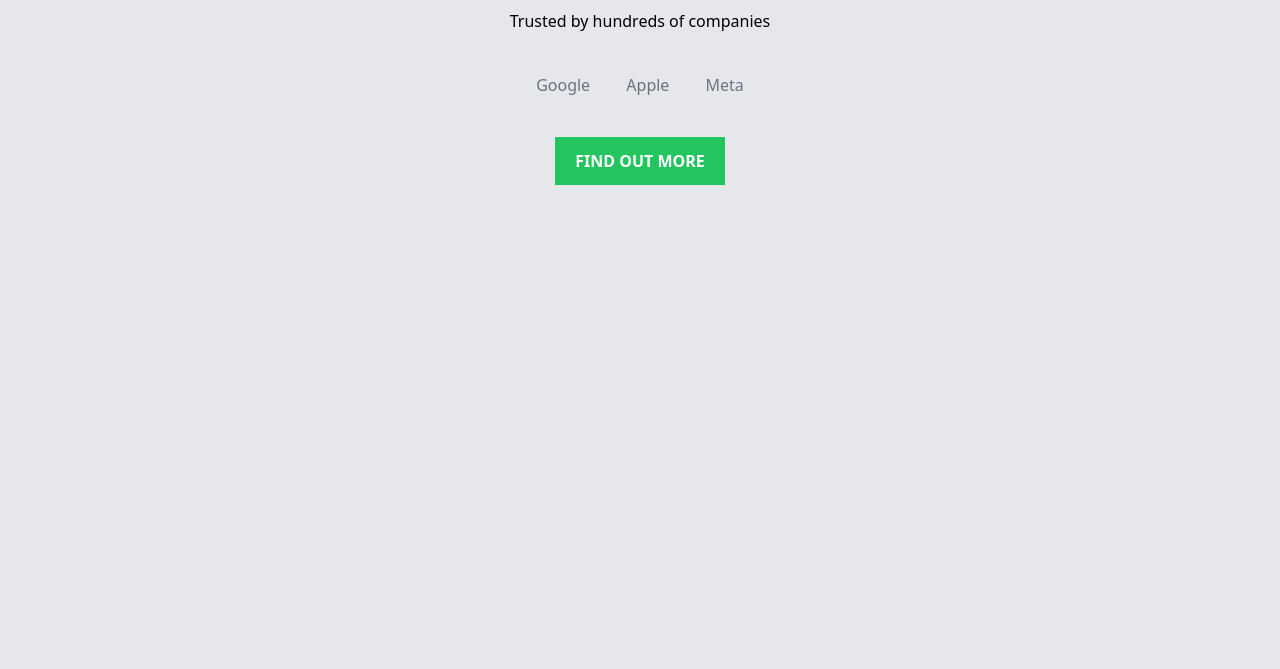
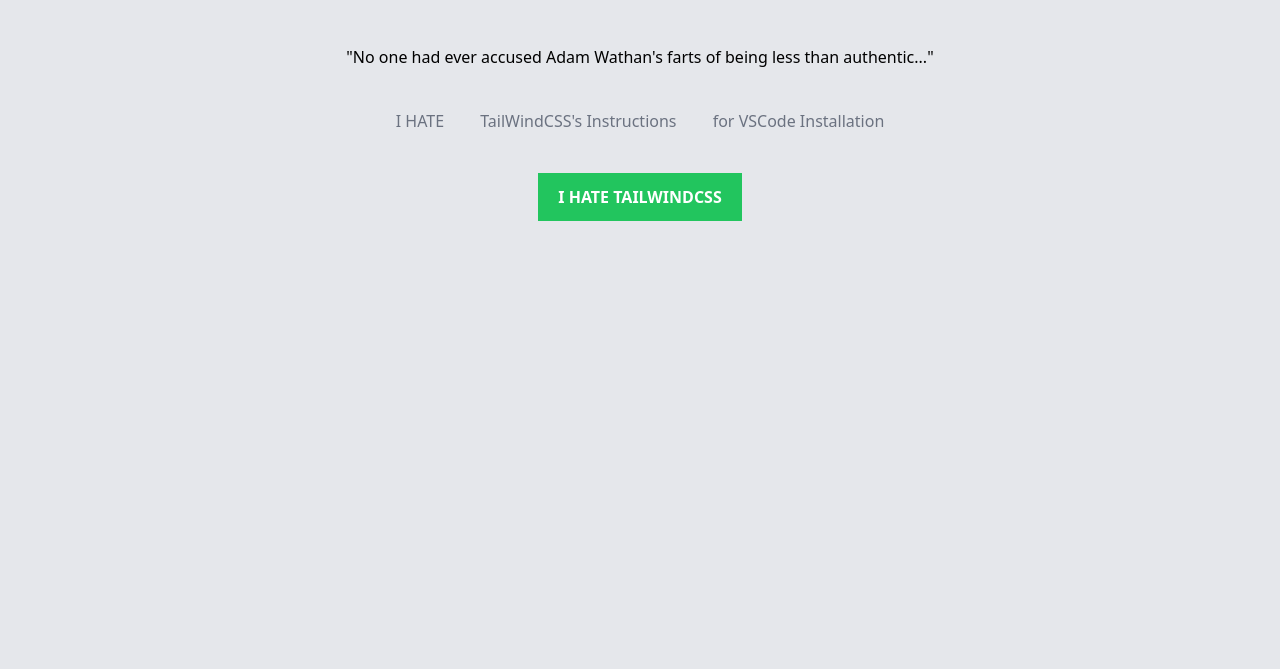
Before and after one commit to WhiteOakAmplification/test-landing, a plain HTML site: page index.html in a window 1280 px wide. Shown: the part 131-800 px from the top of the page. Drawn offline with nearby package versions, Linux system fonts and the light colour scheme.

Commit message:
final revision to test-landing

```diff
--- a/index.html
+++ b/index.html
@@ -5,14 +5,14 @@
   <body>
     <div class="py-16 bg-gray-200 h-screen">
       <h1 class="text-center text-3xl mb-10 font-extrabold tracking-tight text-gray-900">
-        Buy this AWESOME tool</h1>
-      <p class="text-center">Trusted by hundreds of companies</p>
+        This is my joke based on Mick Herron's "Slow Horses", paraphrased in reference to TailWindCSS</h1>
+      <p class="text-center">"No one had ever accused Adam Wathan's farts of being less than authentic..."</p>
       <ul class="text-center pt-10">
-        <li class="inline text-gray-500 mx-4">Google</li>
-        <li class="inline text-gray-500 mx-4">Apple</li>
-        <li class="inline text-gray-500 mx-4">Meta</li>
+        <li class="inline text-gray-500 mx-4">I HATE</li>
+        <li class="inline text-gray-500 mx-4">TailWindCSS's Instructions</li>
+        <li class="inline text-gray-500 mx-4">for VSCode Installation</li>
       </ul>
-      <button class="block text-white bg-green-500 px-5 py-3 mx-auto mt-10 font-bold uppercase">Find out more</button>
+      <button class="block text-white bg-green-500 px-5 py-3 mx-auto mt-10 font-bold uppercase">I HATE TailWindCSS</button>
     </div>
   </body>
 </html>
```
